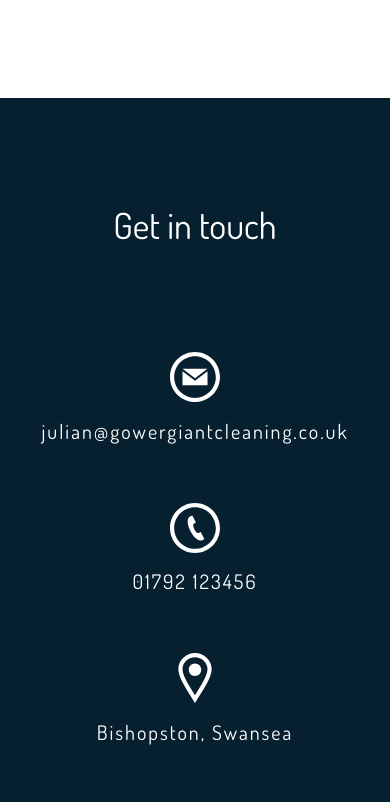
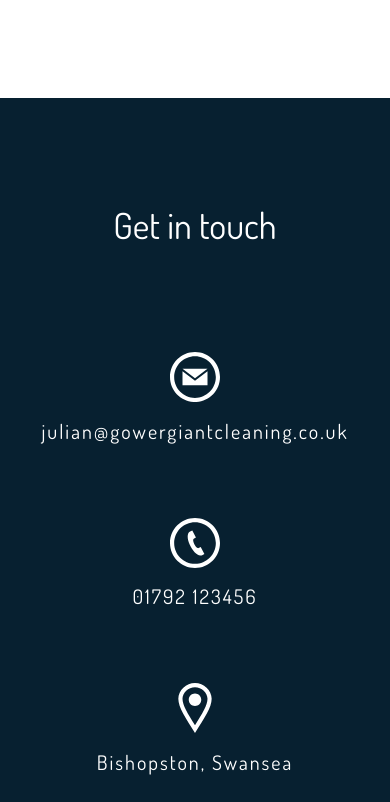
Before and after one commit to iamBevan/gower-giant-cleaning, a React (Create React App) app: page / in a window 390 px wide. Shown: the part 3460-4262 px from the top of the page. Built offline with nearby package versions, Linux system fonts and the light colour scheme.

Commit message:
fixed padding

```diff
--- a/src/pages/home/sections/styles/contact.scss
+++ b/src/pages/home/sections/styles/contact.scss
@@ -3,7 +3,7 @@ $font: 'Dosis';
 
 .contact-section {
 	text-align: center;
-	padding: 100px 0 100px 0;
+	padding: 100px 0 50px 0;
 	background-color: #072030;
 	color: #ffffff;
 
@@ -35,11 +35,12 @@ $font: 'Dosis';
 		margin: 0 100px 0 100px;
 
 		.contact {
-			// display: flex;
+			display: flex;
+			padding: 0px 0 50px 0;
 		}
 
 		.contact-text {
-			padding: 10px 0 60px 0;
+			padding: 10px 0 50px 0;
 			font-size: 20px;
 			line-height: 24px;
 			margin: 0;
@@ -58,14 +59,31 @@ $font: 'Dosis';
 
 @media screen and (max-width: 640px) {
 
+	.contact-section {
+
+		h1 {
+			padding-bottom: 100px;
+		}
+
+	}
+
 	.contact-container {
 		flex-direction: column;
+		padding: 0px 0 0px 0;
 
 
 		.flex-container {
 			width: 100%;
 			margin: 0;
 			padding: 0;
+
+			.contact {
+				display: block;
+			}
+
+			.contact-text {
+				padding: 10px 0 25px 0;
+			}
 		}
 	}
 }
```
